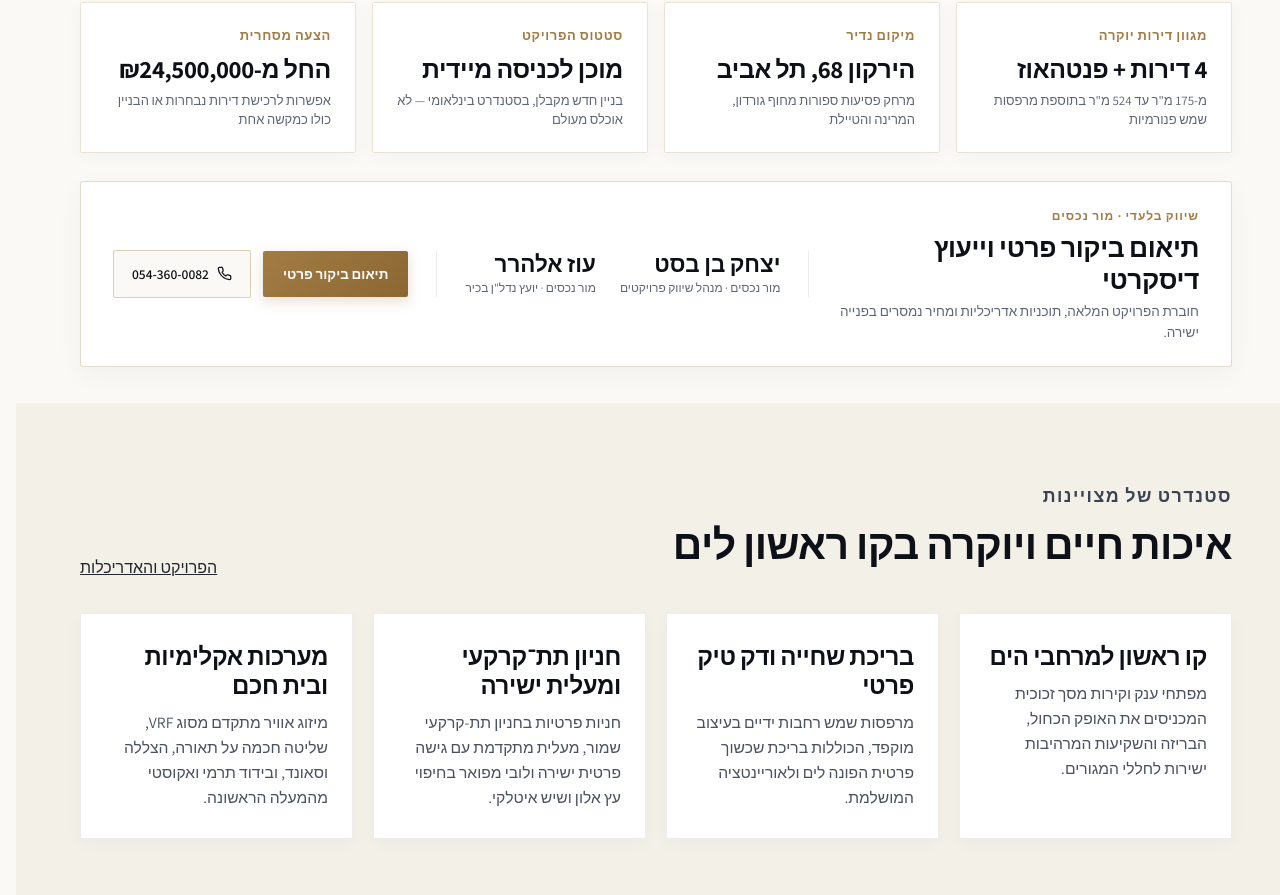
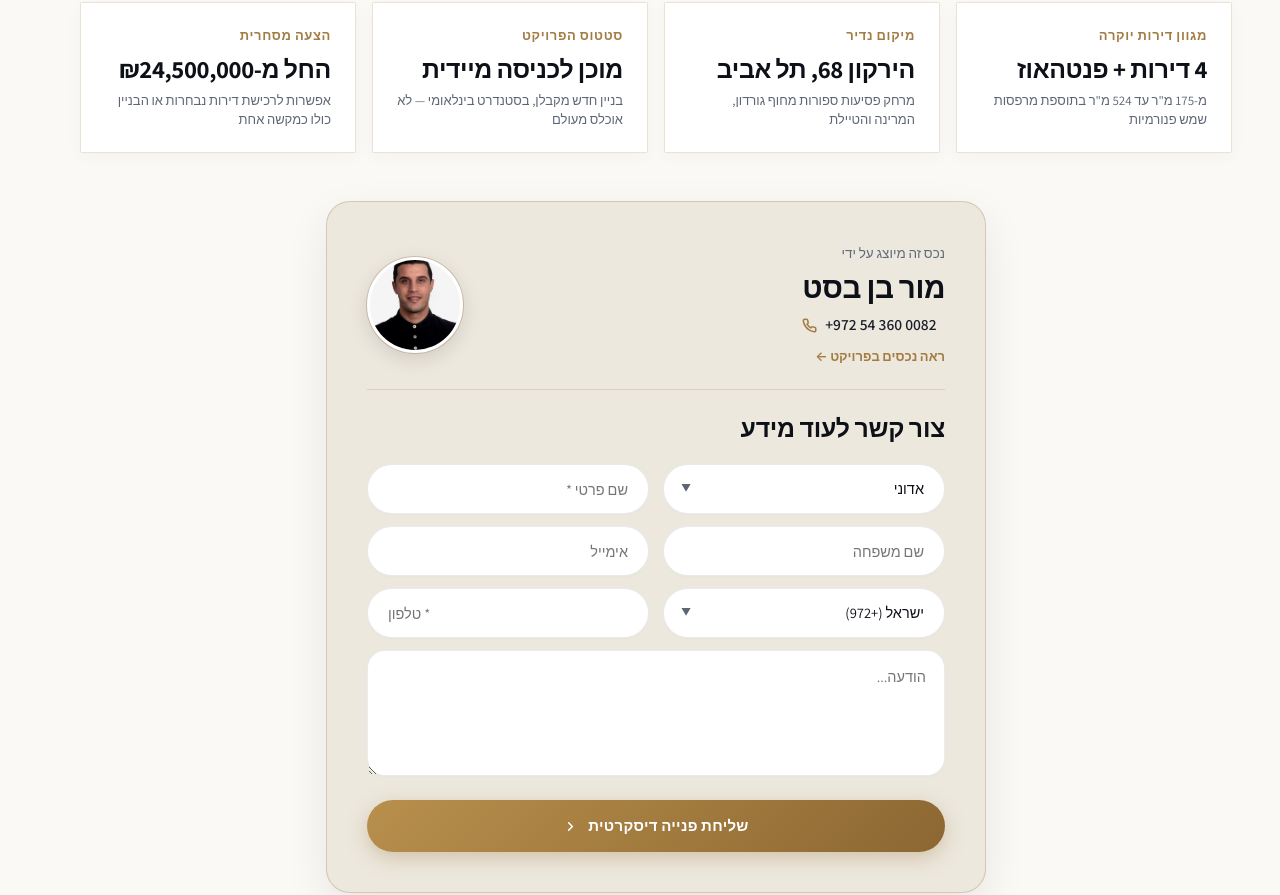
Before and after one commit to MorBenBasat/hayarkon, a React (Vite) app: page /he in a window 1280 px wide. Shown: the part 722-1617 px from the top of the page. Built offline with nearby package versions, Linux system fonts and the light colour scheme.

Commit message:
Implement Sotheby's-style agent representation and inquiry card with Mor Ben Basat portrait on home screen

```diff
--- a/src/App.tsx
+++ b/src/App.tsx
@@ -226,6 +226,161 @@ const tickerItems: Record<Lang, string[]> = {
   ],
 };
 
+function AgentContactCard({ lang }: { lang: Lang }) {
+  const [salutation, setSalutation] = useState(lang === "he" ? "אדוני" : "Mr.");
+  const [firstName, setFirstName] = useState("");
+  const [lastName, setLastName] = useState("");
+  const [email, setEmail] = useState("");
+  const [countryCode, setCountryCode] = useState(lang === "he" ? "+972" : "+1");
+  const [phone, setPhone] = useState("");
+  const [message, setMessage] = useState("");
+  const [submitted, setSubmitted] = useState(false);
+
+  const handleSubmit = (e: React.FormEvent) => {
+    e.preventDefault();
+    if (!firstName || !phone) return;
+    setSubmitted(true);
+  };
+
+  return (
+    <section className="agent-representation-section reveal">
+      <div className="agent-rep-card">
+        <div className="agent-rep-header">
+          <div className="agent-rep-meta">
+            <span className="rep-kicker">
+              {lang === "he" ? "נכס זה מיוצג על ידי" : lang === "fr" ? "Cette propriété est représentée par" : lang === "ru" ? "Этот объект представляет" : "This property is represented by"}
+            </span>
+            <h3 className="rep-name">
+              {lang === "he" ? "מור בן בסט" : "Mor Ben Basat"}
+            </h3>
+            <a className="rep-phone" href="tel:+972543600082" dir="ltr">
+              <svg width="15" height="15" viewBox="0 0 24 24" fill="none" stroke="currentColor" strokeWidth="2.5" strokeLinecap="round" strokeLinejoin="round">
+                <path d="M22 16.92v3a2 2 0 0 1-2.18 2 19.79 19.79 0 0 1-8.63-3.07 19.5 19.5 0 0 1-6-6 19.79 19.79 0 0 1-3.07-8.67A2 2 0 0 1 4.11 2h3a2 2 0 0 1 2 1.72 12.84 12.84 0 0 0 .7 2.81 2 2 0 0 1-.45 2.11L8.09 9.91a16 16 0 0 0 6 6l1.27-1.27a2 2 0 0 1 2.11-.45 12.84 12.84 0 0 0 2.81.7A2 2 0 0 1 22 16.92z"/>
+              </svg>
+              <span>+972 54 360 0082</span>
+            </a>
+            <Link className="rep-link" to={`/${lang}/residences`}>
+              {lang === "he" ? "ראה נכסים בפרויקט ←" : "View Residences ←"}
+            </Link>
+          </div>
+          <div className="agent-avatar-wrap">
+            <img src="/media/mor-ben-basat.jpg" alt="מור בן בסט" className="agent-avatar-img" />
+          </div>
+        </div>
+
+        <h4 className="inquiry-headline">
+          {lang === "he" ? "צור קשר לעוד מידע" : lang === "fr" ? "Contactez pour plus d'informations" : lang === "ru" ? "Свяжитесь для получения информации" : "Contact for more information"}
+        </h4>
+
+        {submitted ? (
+          <div className="rep-success-box">
+            <span className="success-icon">✓</span>
+            <h5>{lang === "he" ? "פנייתך התקבלה בהצלחה" : "Inquiry Received Successfully"}</h5>
+            <p>
+              {lang === "he"
+                ? "תודה רבה. מור בן בסט ייצור עמך קשר אישי ודיסקרטי בהקדם לתיאום פגישה וסיור פרטי בנכס."
+                : "Thank you. Mor Ben Basat will be in touch directly for private viewing & advisory."}
+            </p>
+            <button type="button" className="rep-reset-btn" onClick={() => setSubmitted(false)}>
+              {lang === "he" ? "שליחת פנייה נוספת" : "Send Another Message"}
+            </button>
+          </div>
+        ) : (
+          <form className="rep-form" onSubmit={handleSubmit}>
+            <div className="rep-form-grid">
+              <div className="rep-field rep-select-field">
+                <select value={salutation} onChange={(e) => setSalutation(e.target.value)}>
+                  {lang === "he" ? (
+                    <>
+                      <option value="אדוני">אדוני</option>
+                      <option value="גברתי">גברתי</option>
+                      <option value="ד״ר">ד״ר</option>
+                    </>
+                  ) : (
+                    <>
+                      <option value="Mr.">Mr.</option>
+                      <option value="Ms.">Ms.</option>
+                      <option value="Mrs.">Mrs.</option>
+                      <option value="Dr.">Dr.</option>
+                    </>
+                  )}
+                </select>
+                <span className="rep-chevron">▼</span>
+              </div>
+
+              <div className="rep-field">
+                <input
+                  type="text"
+                  required
+                  placeholder={lang === "he" ? "שם פרטי *" : "First Name *"}
+                  value={firstName}
+                  onChange={(e) => setFirstName(e.target.value)}
+                />
+              </div>
+
+              <div className="rep-field">
+                <input
+                  type="text"
+                  placeholder={lang === "he" ? "שם משפחה" : "Last Name"}
+                  value={lastName}
+                  onChange={(e) => setLastName(e.target.value)}
+                />
+              </div>
+
+              <div className="rep-field">
+                <input
+                  type="email"
+                  placeholder={lang === "he" ? "אימייל" : "Email"}
+                  value={email}
+                  onChange={(e) => setEmail(e.target.value)}
+                />
+              </div>
+
+              <div className="rep-field rep-select-field">
+                <select value={countryCode} onChange={(e) => setCountryCode(e.target.value)}>
+                  <option value="+972">ישראל (+972)</option>
+                  <option value="+1">USA / CAN (+1)</option>
+                  <option value="+44">UK (+44)</option>
+                  <option value="+33">France (+33)</option>
+                  <option value="+49">Germany (+49)</option>
+                  <option value="+7">Russia (+7)</option>
+                </select>
+                <span className="rep-chevron">▼</span>
+              </div>
+
+              <div className="rep-field">
+                <input
+                  type="tel"
+                  required
+                  placeholder={lang === "he" ? "טלפון *" : "Phone *"}
+                  value={phone}
+                  onChange={(e) => setPhone(e.target.value)}
+                />
+              </div>
+
+              <div className="rep-field rep-textarea-field">
+                <textarea
+                  rows={4}
+                  placeholder={lang === "he" ? "הודעה..." : "Message..."}
+                  value={message}
+                  onChange={(e) => setMessage(e.target.value)}
+                />
+              </div>
+            </div>
+
+            <button type="submit" className="rep-submit-pill">
+              <span>{lang === "he" ? "שליחת פנייה דיסקרטית" : "Send Confidential Inquiry"}</span>
+              <svg width="15" height="15" viewBox="0 0 24 24" fill="none" stroke="currentColor" strokeWidth="2.5" strokeLinecap="round" strokeLinejoin="round">
+                <polyline points="9 18 15 12 9 6" />
+              </svg>
+            </button>
+          </form>
+        )}
+      </div>
+    </section>
+  );
+}
+
 function HomePage({ lang }: { lang: Lang }) {
   const text = copy[lang];
   return (
@@ -288,34 +443,7 @@ function HomePage({ lang }: { lang: Lang }) {
         </section>
       ) : null}
 
-      <section className="advisory-section reveal">
-        <div className="advisory-strip">
-          <div className="advisory-info">
-            <span className="advisory-kicker">{lang === "he" ? "שיווק בלעדי · מור נכסים" : "Exclusive Marketing · More Properties"}</span>
-            <h3>{lang === "he" ? "תיאום ביקור פרטי וייעוץ דיסקרטי" : "Private Viewing & Discreet Advisory"}</h3>
-            <p>{lang === "he" ? "חוברת הפרויקט המלאה, תוכניות אדריכליות ומחיר נמסרים בפנייה ישירה." : "Full project brochure, architectural plans, and pricing are shared in discreet private consultation."}</p>
-          </div>
-          <div className="advisory-agents">
-            {text.visit.agents.map((agent) => (
-              <div key={agent.name} className="agent-pill">
-                <strong>{agent.name}</strong>
-                <span>{agent.role}</span>
-              </div>
-            ))}
-          </div>
-          <div className="advisory-actions">
-            <Link className="btn-inquire" to={`/${lang}/visit`}>
-              {text.inquire}
-            </Link>
-            <a className="btn-call" href="tel:+972543600082">
-              <svg width="15" height="15" viewBox="0 0 24 24" fill="none" stroke="currentColor" strokeWidth="2" strokeLinecap="round" strokeLinejoin="round">
-                <path d="M22 16.92v3a2 2 0 0 1-2.18 2 19.79 19.79 0 0 1-8.63-3.07 19.5 19.5 0 0 1-6-6 19.79 19.79 0 0 1-3.07-8.67A2 2 0 0 1 4.11 2h3a2 2 0 0 1 2 1.72 12.84 12.84 0 0 0 .7 2.81 2 2 0 0 1-.45 2.11L8.09 9.91a16 16 0 0 0 6 6l1.27-1.27a2 2 0 0 1 2.11-.45 12.84 12.84 0 0 0 2.81.7A2 2 0 0 1 22 16.92z"/>
-              </svg>
-              <span>054-360-0082</span>
-            </a>
-          </div>
-        </div>
-      </section>
+      <AgentContactCard lang={lang} />
 
       {text.luxuryHighlights ? (
         <section className="highlights-section reveal">
--- a/src/styles.css
+++ b/src/styles.css
@@ -534,110 +534,293 @@ h1, h2, h3, h4 { font-family: var(--display); font-weight: 600; letter-spacing:
   line-height: 1.45;
 }
 
-/* ---------------- ADVISORY SECTION (VIP Brokerage Desk) ---------------- */
-.advisory-section {
-  padding: 12px clamp(20px, 5vw, 72px) 36px;
+/* ---------------- SOTHEBY'S-STYLE AGENT REPRESENTATION CARD ---------------- */
+.agent-representation-section {
+  padding: 32px clamp(20px, 5vw, 72px) 60px;
   background: var(--paper);
+  display: flex;
+  justify-content: center;
   position: relative;
   z-index: 5;
 }
-.advisory-strip {
+
+.agent-rep-card {
+  width: 100%;
+  max-width: 660px;
+  background: #ece8de;
+  border: 1px solid rgba(163, 124, 68, 0.3);
+  border-radius: 24px;
+  padding: clamp(24px, 4vw, 40px);
+  box-shadow: 0 16px 44px rgba(13, 16, 23, 0.08);
+  box-sizing: border-box;
+}
+
+.agent-rep-header {
+  display: flex;
+  justify-content: space-between;
+  align-items: center;
+  gap: 20px;
+  padding-bottom: 22px;
+  border-bottom: 1px solid rgba(163, 124, 68, 0.22);
+}
+
+.agent-rep-meta {
+  display: flex;
+  flex-direction: column;
+  gap: 4px;
+}
+
+.rep-kicker {
+  font-family: var(--sans);
+  font-size: 13.5px;
+  color: #636b7b;
+  font-weight: 500;
+}
+
+.rep-name {
+  margin: 2px 0 0;
+  font-family: var(--display);
+  font-size: 1.85rem;
+  font-weight: 700;
+  color: var(--ink-light);
+  line-height: 1.15;
+}
+
+.rep-phone {
+  display: inline-flex;
+  align-items: center;
+  gap: 8px;
+  margin-top: 4px;
+  font-family: var(--sans);
+  font-size: 15.5px;
+  font-weight: 600;
+  color: #1a1e28;
+  text-decoration: none;
+  transition: color 0.2s;
+}
+
+.rep-phone svg {
+  stroke: var(--gold);
+}
+
+.rep-phone:hover {
+  color: var(--gold);
+}
+
+.rep-link {
+  font-size: 13px;
+  font-weight: 600;
+  color: var(--gold);
+  text-decoration: none;
+  margin-top: 4px;
+  transition: all 0.2s;
+}
+
+.rep-link:hover {
+  color: var(--gold-hover);
+  text-decoration: underline;
+}
+
+.agent-avatar-wrap {
+  flex-shrink: 0;
+  width: 96px;
+  height: 96px;
+  border-radius: 50%;
+  overflow: hidden;
+  border: 3px solid #ffffff;
+  box-shadow: 0 6px 20px rgba(0, 0, 0, 0.12), 0 0 0 1px rgba(163, 124, 68, 0.35);
   background: #ffffff;
-  border: 1px solid rgba(163, 124, 68, 0.28);
-  border-radius: 3px;
-  padding: 24px 32px;
-  display: flex;
-  align-items: center;
-  justify-content: space-between;
-  gap: 28px;
-  box-shadow: 0 8px 28px rgba(0, 0, 0, 0.04);
-}
-.advisory-info {
-  flex: 1 1 360px;
-}
-.advisory-kicker {
+}
+
+.agent-avatar-img {
+  width: 100%;
+  height: 100%;
+  object-fit: cover;
   display: block;
-  font-size: 12px;
+}
+
+.inquiry-headline {
+  margin: 24px 0 20px;
+  font-family: var(--display);
+  font-size: 1.55rem;
   font-weight: 700;
+  color: var(--ink-light);
+  letter-spacing: -0.01em;
+}
+
+.rep-form-grid {
+  display: grid;
+  grid-template-columns: 1fr 1fr;
+  gap: 12px 14px;
+}
+
+.rep-field {
+  position: relative;
+}
+
+.rep-field.rep-textarea-field {
+  grid-column: span 2;
+}
+
+.rep-field input,
+.rep-field select {
+  width: 100%;
+  height: 50px;
+  box-sizing: border-box;
+  background: #ffffff;
+  border: 1px solid rgba(0, 0, 0, 0.08);
+  border-radius: 999px;
+  padding: 0 20px;
+  font-family: var(--sans);
+  font-size: 14.5px;
+  color: var(--ink-light);
+  transition: all 0.2s ease;
+  box-shadow: 0 1px 3px rgba(0, 0, 0, 0.02);
+}
+
+.rep-field select {
+  appearance: none;
+  -webkit-appearance: none;
+  cursor: pointer;
+  padding-inline-end: 36px;
+}
+
+.rep-select-field .rep-chevron {
+  position: absolute;
+  top: 50%;
+  inset-inline-end: 18px;
+  transform: translateY(-50%);
+  font-size: 10px;
+  color: var(--muted);
+  pointer-events: none;
+}
+
+.rep-field input:focus,
+.rep-field select:focus,
+.rep-field textarea:focus {
+  border-color: var(--gold);
+  outline: none;
+  box-shadow: 0 0 0 3px rgba(163, 124, 68, 0.16);
+  background: #ffffff;
+}
+
+.rep-field textarea {
+  width: 100%;
+  box-sizing: border-box;
+  background: #ffffff;
+  border: 1px solid rgba(0, 0, 0, 0.08);
+  border-radius: 18px;
+  padding: 14px 18px;
+  font-family: var(--sans);
+  font-size: 14.5px;
+  color: var(--ink-light);
+  resize: vertical;
+  min-height: 110px;
+  transition: all 0.2s ease;
+  box-shadow: 0 1px 3px rgba(0, 0, 0, 0.02);
+}
+
+.rep-submit-pill {
+  width: 100%;
+  margin-top: 16px;
+  height: 52px;
+  border-radius: 999px;
+  background: linear-gradient(135deg, #b88f4c, #8c6732);
+  border: none;
+  color: #ffffff;
+  font-family: var(--sans);
+  font-size: 15px;
+  font-weight: 700;
+  display: inline-flex;
+  align-items: center;
+  justify-content: center;
+  gap: 10px;
+  cursor: pointer;
+  letter-spacing: 0.02em;
+  box-shadow: 0 6px 20px rgba(163, 124, 68, 0.35);
+  transition: all 0.25s ease;
+}
+
+.rep-submit-pill:hover {
+  background: linear-gradient(135deg, #c79e5a, #9e7539);
+  transform: translateY(-2px);
+  box-shadow: 0 10px 28px rgba(163, 124, 68, 0.45);
+}
+
+.rep-success-box {
+  background: #ffffff;
+  border: 1px solid rgba(163, 124, 68, 0.3);
+  border-radius: 18px;
+  padding: 32px 24px;
+  text-align: center;
+}
+
+.rep-success-box .success-icon {
+  display: inline-flex;
+  align-items: center;
+  justify-content: center;
+  width: 44px;
+  height: 44px;
+  border-radius: 50%;
+  background: rgba(163, 124, 68, 0.12);
   color: var(--gold);
-  letter-spacing: 0.08em;
-  text-transform: uppercase;
-  margin-bottom: 6px;
-}
-.advisory-info h3 {
-  margin: 0 0 6px;
-  font-family: var(--display);
-  font-size: 1.65rem;
-  color: #0d1017;
-}
-.advisory-info p {
-  margin: 0;
-  font-size: 13.5px;
-  color: var(--muted);
-  line-height: 1.5;
-}
-.advisory-agents {
-  display: flex;
-  gap: 24px;
-  align-items: center;
-  border-inline: 1px solid rgba(0, 0, 0, 0.08);
-  padding-inline: 28px;
-}
-.agent-pill {
-  display: flex;
-  flex-direction: column;
-}
-.agent-pill strong {
+  font-size: 20px;
+  font-weight: 700;
+  margin-bottom: 12px;
+}
+
+.rep-success-box h5 {
+  margin: 0 0 8px;
   font-family: var(--display);
   font-size: 1.4rem;
-  color: #0d1017;
-  line-height: 1.2;
-}
-.agent-pill span {
-  font-size: 12px;
-  color: var(--muted);
-}
-.advisory-actions {
-  display: flex;
-  gap: 12px;
-  align-items: center;
-  flex-shrink: 0;
-}
-.btn-inquire {
-  display: inline-flex;
-  align-items: center;
-  justify-content: center;
-  text-decoration: none;
-  background: linear-gradient(135deg, var(--gold), #8c6732);
+  color: var(--ink-light);
+}
+
+.rep-success-box p {
+  margin: 0 0 18px;
+  color: #555c6b;
+  font-size: 14.5px;
+  line-height: 1.6;
+}
+
+.rep-reset-btn {
+  background: transparent;
+  border: 1px solid var(--gold);
+  color: var(--gold);
+  font-weight: 600;
+  padding: 8px 18px;
+  border-radius: 999px;
+  cursor: pointer;
+  transition: all 0.2s;
+}
+
+.rep-reset-btn:hover {
+  background: var(--gold);
   color: #ffffff;
-  font-weight: 700;
-  padding: 12px 20px;
-  font-size: 13.5px;
-  border-radius: 2px;
-  text-align: center;
-  transition: all 0.25s ease;
-  white-space: nowrap;
-  box-shadow: 0 4px 14px rgba(163, 124, 68, 0.25);
-}
-.btn-inquire:hover {
-  background: linear-gradient(135deg, #b58d53, #9e7539);
-  transform: translateY(-1px);
-}
-.btn-call {
-  display: inline-flex;
-  align-items: center;
-  justify-content: center;
-  gap: 8px;
-  text-decoration: none;
-  background: #faf9f6;
-  border: 1px solid rgba(163, 124, 68, 0.35);
-  color: #0d1017;
-  font-weight: 600;
-  padding: 12px 18px;
-  font-size: 13.5px;
-  border-radius: 2px;
-  transition: all 0.25s ease;
-  white-space: nowrap;
+}
+
+@media (max-width: 640px) {
+  .agent-representation-section {
+    padding: 20px 16px 36px;
+  }
+  .agent-rep-card {
+    padding: 22px 16px;
+    border-radius: 20px;
+  }
+  .agent-avatar-wrap {
+    width: 80px;
+    height: 80px;
+  }
+  .rep-name {
+    font-size: 1.6rem;
+  }
+  .rep-form-grid {
+    grid-template-columns: 1fr;
+    gap: 10px;
+  }
+  .rep-field.rep-textarea-field {
+    grid-column: span 1;
+  }
 }
 .btn-call:hover {
   background: rgba(163, 124, 68, 0.1);
```
Also changed, not shown: public/media/mor-ben-basat.jpg (added).
